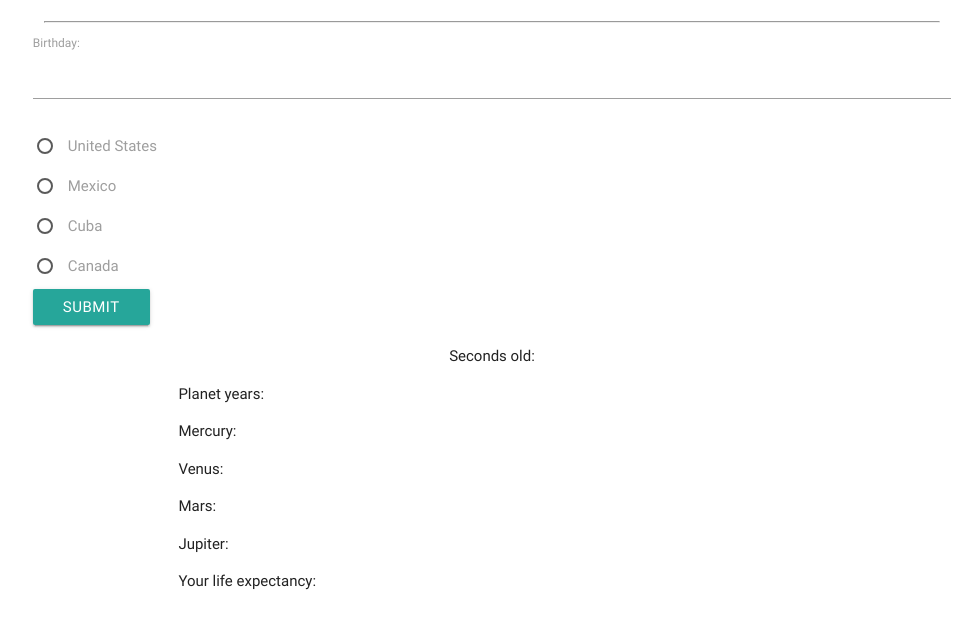
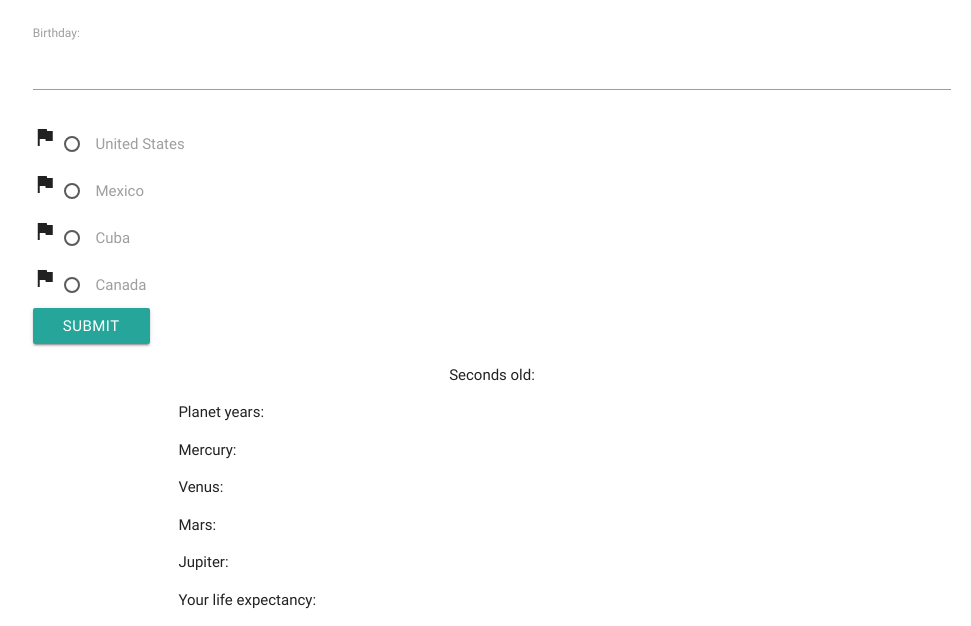
Before and after one commit to BullThistle/cosmos-calculator, a website: page index.html in a window 1280 px wide. Shown: the part 174-800 px from the top of the page, without its empty margins (148-1119 px from the left). Drawn offline with nearby package versions, Linux system fonts and the light colour scheme.

Commit message:
add icons

```diff
--- a/css/styles.css
+++ b/css/styles.css
@@ -1,3 +1,7 @@
 body{
-  background-image: url('http://www.popastro.com/images/news/2014Q2AprMay15.png');
+  /*background: url('https://i.pinimg.com/originals/43/95/9c/43959cf118a8a34f9e01637dc11ef3e1.jpg') fixed;
+        -webkit-background-size: contain;
+        -moz-background-size: contain;
+        -o-background-size: contain;
+        background-size: contain;*/
 }
--- a/index.html
+++ b/index.html
@@ -4,15 +4,16 @@
     <script src="https://ajax.googleapis.com/ajax/libs/jquery/3.2.1/jquery.min.js"></script>
     <script src="https://cdnjs.cloudflare.com/ajax/libs/materialize/0.100.2/js/materialize.min.js"></script>
     <script src="build/js/app.js" type="text/javascript"></script>
+    <link href="https://fonts.googleapis.com/icon?family=Material+Icons" rel="stylesheet">
     <link rel="stylesheet" href="https://cdnjs.cloudflare.com/ajax/libs/materialize/0.100.2/css/materialize.min.css">
     <meta charset="utf-8">
+    <link rel="stylesheet" href="css/styles.css">
     <title>Cosmos Calculator</title>
   </head>
   <body>
     <div class="container">
       <div class="jumbotron">
         <h1>ENTER YOUR BIRTHDAY AND REGION</h1>
-        <hr>
       </div>
       <div class="row">
         <div class="col-sm-6">
@@ -27,19 +28,24 @@
                 <option value="Cuba">Cuba</option>
               </select>
             </div> -->
+
             <p>
-              <input name="region" type="radio" id="test1" value="United States">
+              <i class="material-icons">flag</i>
+              <input class ="blue" name="region" type="radio" id="test1" value="United States">
               <label for="test1">United States</label>
             </p>
             <p>
+              <i class="material-icons">flag</i>
               <input name="region" type="radio" id="test2" value="Mexico">
               <label for="test2">Mexico</label>
             </p>
             <p>
+              <i class="material-icons">flag</i>
               <input name="region" type="radio" id="test3" value="Cuba">
               <label for="test3">Cuba</label>
             </p>
             <p>
+              <i class="material-icons">flag</i>
               <input name="region" type="radio" id="test4" value="Canada">
               <label for="test4">Canada</label>
             </p>
```
